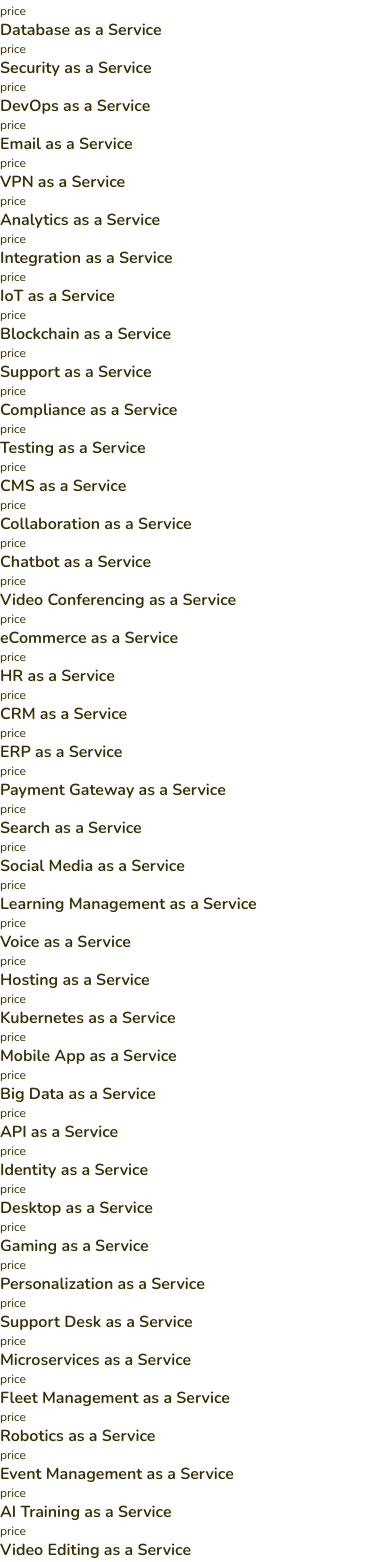
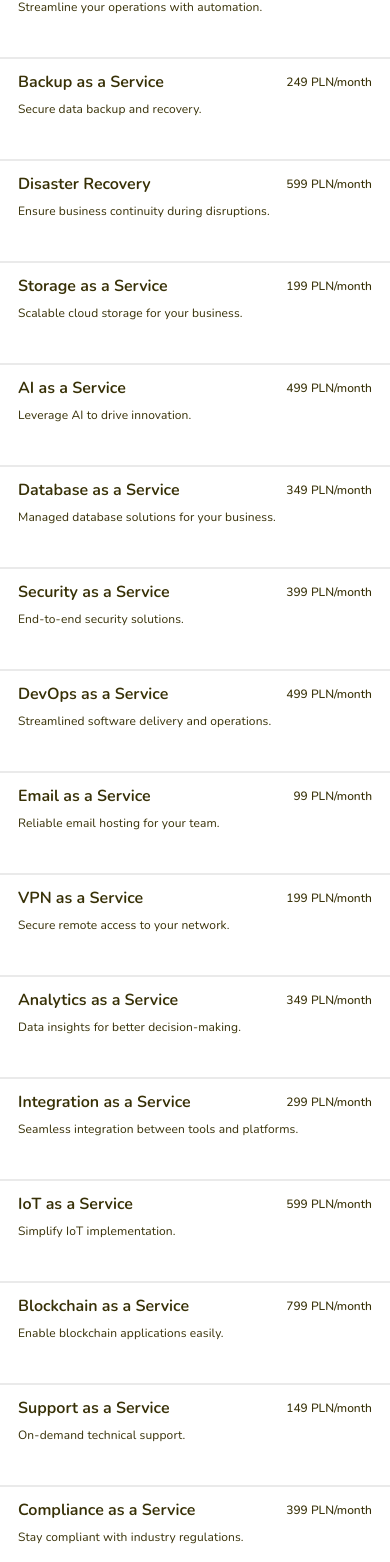
Before and after one commit to maciej-ka/demo-service-catalogue, a React (Vite) app: page / in a window 390 px wide. Shown: the part 315-1877 px from the top of the page. Built offline with nearby package versions, Linux system fonts and the light colour scheme.

Commit message:
feat: mobile list

```diff
--- a/data/data.ts
+++ b/data/data.ts
@@ -169,7 +169,7 @@ export const services: Service[] = [
   },
   {
     id: 21,
-    name: "Collaboration as a Service",
+    name: "Collaboration",
     shortDescription: "Enhance team collaboration.",
     detailedDescription:
       "Collaboration as a Service provides tools and platforms for real-time communication, project management, and file sharing, enabling seamless teamwork.",
@@ -185,7 +185,7 @@ export const services: Service[] = [
   },
   {
     id: 23,
-    name: "Video Conferencing as a Service",
+    name: "Video Conferencing",
     shortDescription: "High-quality video communication.",
     detailedDescription:
       "Video Conferencing as a Service ensures reliable, secure, and feature-rich virtual meeting solutions for businesses of all sizes.",
@@ -225,7 +225,7 @@ export const services: Service[] = [
   },
   {
     id: 28,
-    name: "Payment Gateway as a Service",
+    name: "Payment Gateway",
     shortDescription: "Streamlined payment processing.",
     detailedDescription:
       "Payment Gateway as a Service enables secure and efficient payment processing, supporting multiple payment methods and currencies.",
@@ -241,7 +241,7 @@ export const services: Service[] = [
   },
   {
     id: 30,
-    name: "Social Media as a Service",
+    name: "Social Media",
     shortDescription: "Manage your social presence.",
     detailedDescription:
       "Social Media as a Service provides tools for scheduling, monitoring, and analyzing social media performance to grow your brand.",
@@ -249,7 +249,7 @@ export const services: Service[] = [
   },
   {
     id: 31,
-    name: "Learning Management as a Service",
+    name: "Learning Management",
     shortDescription: "Online learning made easy.",
     detailedDescription:
       "Learning Management as a Service provides platforms for creating and managing online courses, tracking progress, and engaging learners.",
@@ -329,15 +329,15 @@ export const services: Service[] = [
   },
   {
     id: 41,
-    name: "Personalization as a Service",
-    shortDescription: "Tailor experiences for your users.",
+    name: "Service as a Service",
+    shortDescription: "Meta-level service for all your services.",
     detailedDescription:
-      "Personalization as a Service provides tools for delivering targeted content and recommendations to enhance user engagement.",
-    price: "349 PLN/month",
+      "Service as a Service provides services to manage your other services. With redundant redundancies and recursive recursion, it's the ultimate solution for overcomplicating simplicity!",
+    price: "999 PLN/month",
   },
   {
     id: 42,
-    name: "Support Desk as a Service",
+    name: "Support Desk",
     shortDescription: "Managed customer support solutions.",
     detailedDescription:
       "Support Desk as a Service offers ticketing systems, knowledge bases, and live chat support for effective customer service.",
@@ -345,7 +345,7 @@ export const services: Service[] = [
   },
   {
     id: 43,
-    name: "Microservices as a Service",
+    name: "Microservices",
     shortDescription: "Adopt microservices architecture.",
     detailedDescription:
       "Microservices as a Service provides tools and expertise to help you design, deploy, and manage microservices for scalable applications.",
@@ -353,7 +353,7 @@ export const services: Service[] = [
   },
   {
     id: 44,
-    name: "Fleet Management as a Service",
+    name: "Fleet Management",
     shortDescription: "Track and manage vehicles efficiently.",
     detailedDescription:
       "Fleet Management as a Service offers GPS tracking, maintenance alerts, and driver performance monitoring for your fleet.",
@@ -369,7 +369,7 @@ export const services: Service[] = [
   },
   {
     id: 46,
-    name: "Event Management as a Service",
+    name: "Event Management",
     shortDescription: "Plan and execute events seamlessly.",
     detailedDescription:
       "Event Management as a Service offers tools for event registration, ticketing, and attendee engagement to ensure successful events.",
@@ -385,7 +385,7 @@ export const services: Service[] = [
   },
   {
     id: 48,
-    name: "Video Editing as a Service",
+    name: "Video Editing",
     shortDescription: "Professional video editing solutions.",
     detailedDescription:
       "Video Editing as a Service provides tools and expertise for creating high-quality video content tailored to your needs.",
--- a/pages/HomePage/HomePage.module.css
+++ b/pages/HomePage/HomePage.module.css
@@ -1,13 +1,25 @@
-.page {
-  /* width: 100vw; */
-  height: 100vh;
-  /* overflow: auto; */
-}
-
 .header {
   position: sticky;
   top: 0;
+  height: 68px;
   background: var(--bg);
-  height: 68px;
   box-shadow: 0px 5px 8px 0px var(--shadow);
 }
+
+.service {
+  padding: 12px 18px 0;
+  height: 88px;
+}
+
+.service + .service {
+  border-top: 2px solid var(--border);
+}
+
+.price {
+  font-weight: 500;
+}
+
+.shortDescription {
+  margin-top: 8px;
+  letter-spacing: 0.12px;
+}
--- a/pages/HomePage/HomePage.tsx
+++ b/pages/HomePage/HomePage.tsx
@@ -3,16 +3,19 @@ import {services, Service } from '../../data/data'
 
 const HomePage = () => {
   const renderService = (service: Service) => (
-    <div>
-      <div className="flex">
+    <div className={styles.service}>
+      <div className="flex-spread align-center">
         <h2>{service.name}</h2>
-        price
+        <span className={styles.price}>{service.price}</span>
       </div>
+      <p className={styles.shortDescription}>
+        {service.shortDescription}
+      </p>
     </div>
   )
 
   return (
-    <div className={styles.page}>
+    <div>
       <div className={styles.header} />
       {services.map(renderService)}
     </div>
```
